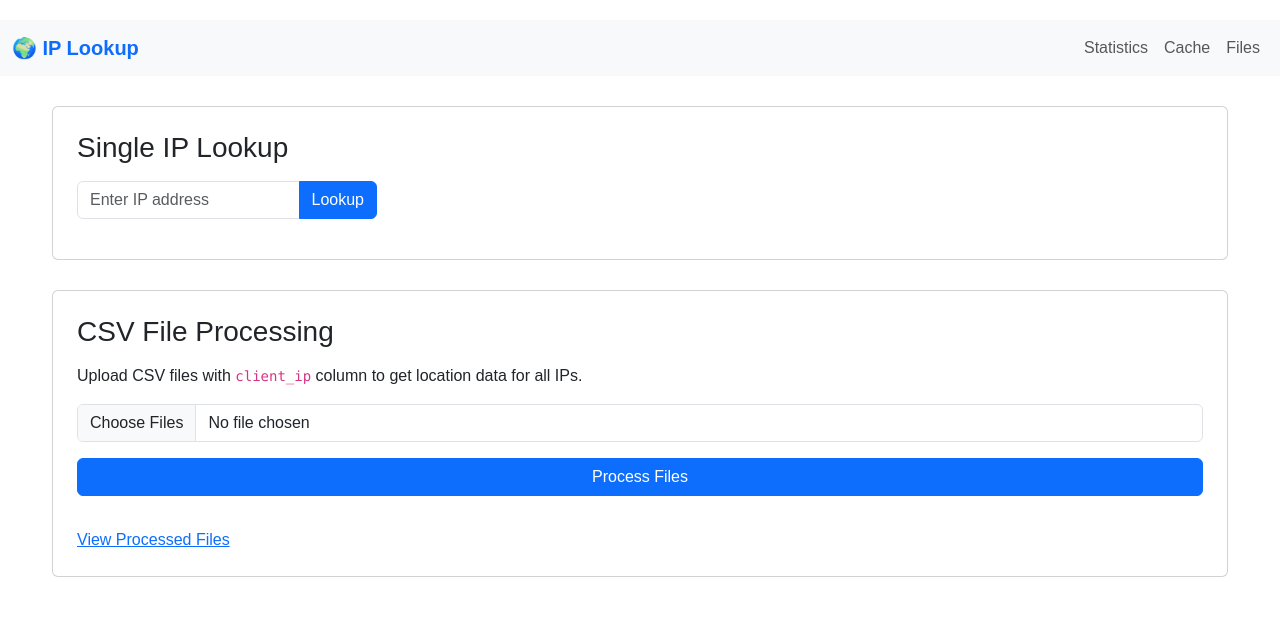
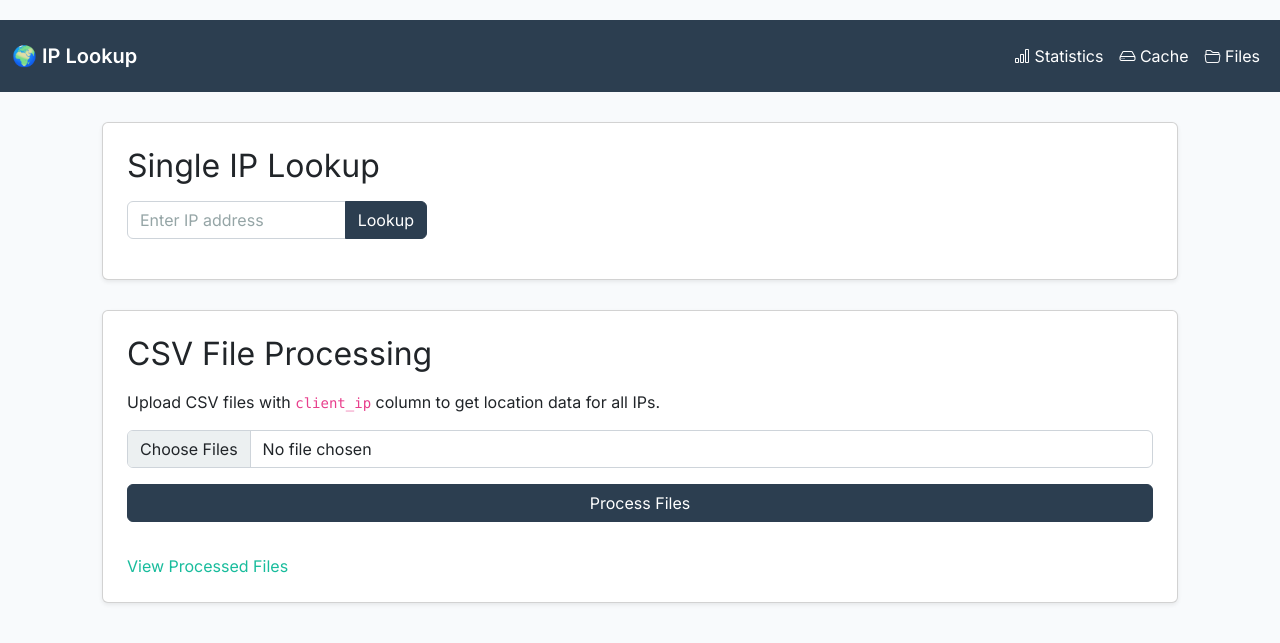
Before and after one commit to monyratha/ip-location-lookup-tool, a Python web app: template templates/index.html in a window 1280 px wide. Shown: the top 643 px of the page. Run offline with Jinja, Linux system fonts and the light colour scheme; the template is opened without the code that fills it, so the values that code supplies are empty; some libraries are stand-ins or nearby versions.

Commit message:
Refine UI with modern theme

```diff
--- a/app.py
+++ b/app.py
@@ -479,7 +479,7 @@ def view_result(filename):
         df = pd.read_csv(filepath)
     except Exception as e:
         return str(e), 500
-    table_html = df.to_html(index=False, classes="table table-bordered table-sm")
+    table_html = df.to_html(index=False, classes="table table-bordered table-sm table-hover table-striped")
     return render_template('view.html', filename=filename, table=table_html)
 
 
--- a/static/style.css
+++ b/static/style.css
@@ -1,8 +1,13 @@
 body {
-    font-family: Arial, sans-serif;
+    font-family: 'Inter', sans-serif;
     padding-top: 20px;
+    background-color: #f8fafc;
 }
 
 .container {
-    max-width: 1200px;
+    max-width: 1100px;
 }
+
+a {
+    text-decoration: none;
+}
--- a/templates/base.html
+++ b/templates/base.html
@@ -2,19 +2,27 @@
 <html>
 <head>
     <title>{% block title %}IP Lookup{% endblock %}</title>
-    <link href="https://cdn.jsdelivr.net/npm/bootstrap@5.3.0/dist/css/bootstrap.min.css" rel="stylesheet">
+    <!-- Bootswatch theme for a more modern look -->
+    <link href="https://cdn.jsdelivr.net/npm/bootswatch@5.3.0/dist/flatly/bootstrap.min.css" rel="stylesheet">
+    <!-- Bootstrap icons for nicer nav links -->
+    <link href="https://cdn.jsdelivr.net/npm/bootstrap-icons@1.10.5/font/bootstrap-icons.css" rel="stylesheet">
+    <!-- Google font for sleek typography -->
+    <link href="https://fonts.googleapis.com/css2?family=Inter:wght@400;600&display=swap" rel="stylesheet">
     <link rel="stylesheet" href="{{ url_for('static', filename='style.css') }}">
     {% block extra_head %}{% endblock %}
 </head>
 <body>
-    <nav class="navbar navbar-expand-lg navbar-light bg-light mb-4">
+    <nav class="navbar navbar-expand-lg navbar-dark bg-primary mb-4">
         <div class="container-fluid">
-            <a class="navbar-brand fw-bold text-primary" href="{{ url_for('index') }}">🌍 IP Lookup</a>
-            <div class="collapse navbar-collapse">
+            <a class="navbar-brand fw-bold" href="{{ url_for('index') }}">🌍 IP Lookup</a>
+            <button class="navbar-toggler" type="button" data-bs-toggle="collapse" data-bs-target="#mainNav" aria-controls="mainNav" aria-expanded="false" aria-label="Toggle navigation">
+                <span class="navbar-toggler-icon"></span>
+            </button>
+            <div class="collapse navbar-collapse" id="mainNav">
                 <ul class="navbar-nav ms-auto">
-                    <li class="nav-item"><a class="nav-link" href="{{ url_for('view_stats') }}">Statistics</a></li>
-                    <li class="nav-item"><a class="nav-link" href="{{ url_for('view_cache') }}">Cache</a></li>
-                    <li class="nav-item"><a class="nav-link" href="{{ url_for('list_results') }}">Files</a></li>
+                    <li class="nav-item"><a class="nav-link" href="{{ url_for('view_stats') }}"><i class="bi bi-bar-chart"></i> Statistics</a></li>
+                    <li class="nav-item"><a class="nav-link" href="{{ url_for('view_cache') }}"><i class="bi bi-hdd"></i> Cache</a></li>
+                    <li class="nav-item"><a class="nav-link" href="{{ url_for('list_results') }}"><i class="bi bi-folder2-open"></i> Files</a></li>
                 </ul>
             </div>
         </div>
--- a/templates/cache.html
+++ b/templates/cache.html
@@ -46,7 +46,8 @@
     </form>
 </div>
 
-<table class="table table-sm table-striped">
+<div class="card p-4 shadow-sm mb-3">
+<table class="table table-sm table-striped table-hover mb-0">
     <thead>
         <tr>
             <th>IP Address</th>
@@ -72,6 +73,7 @@
         {% endfor %}
     </tbody>
 </table>
+</div>
 
 <div class="pagination">
     {%- set extra_query = '' -%}
--- a/templates/index.html
+++ b/templates/index.html
@@ -11,7 +11,7 @@
 <div class="processing-overlay" id="processingOverlay"></div>
 <div class="processing-message" id="processingMessage">⚠️ Processing in progress - Please don't leave this page</div>
 
-<div class="section card p-4">
+<div class="section card p-4 shadow-sm">
     <h3 class="mb-3">Single IP Lookup</h3>
     <div class="input-group mb-3" style="max-width: 300px;">
         <input type="text" id="ipInput" class="form-control" placeholder="Enter IP address">
@@ -20,7 +20,7 @@
     <div id="result"></div>
 </div>
 
-<div class="section card p-4">
+<div class="section card p-4 shadow-sm">
     <h3 class="mb-3">CSV File Processing</h3>
     <p>Upload CSV files with <code>client_ip</code> column to get location data for all IPs.</p>
     <input type="file" id="csvFiles" class="form-control mb-3" accept=".csv" multiple>
--- a/templates/results.html
+++ b/templates/results.html
@@ -13,7 +13,8 @@
 </div>
 
 {% if files %}
-<table class="table table-striped">
+<div class="card p-4 shadow-sm">
+<table class="table table-striped table-hover">
     <thead>
         <tr>
             <th>Filename</th>
@@ -37,8 +38,9 @@
         {% endfor %}
     </tbody>
 </table>
+</div>
 {% else %}
-<div class="empty">
+<div class="card p-4 shadow-sm empty">
     <p>No processed files found.</p>
     <p><a href="/">Upload some CSV files to get started</a></p>
 </div>
```
Also changed, not shown: templates/stats.html (+7 -7 lines), templates/view.html (+5 -4 lines).
